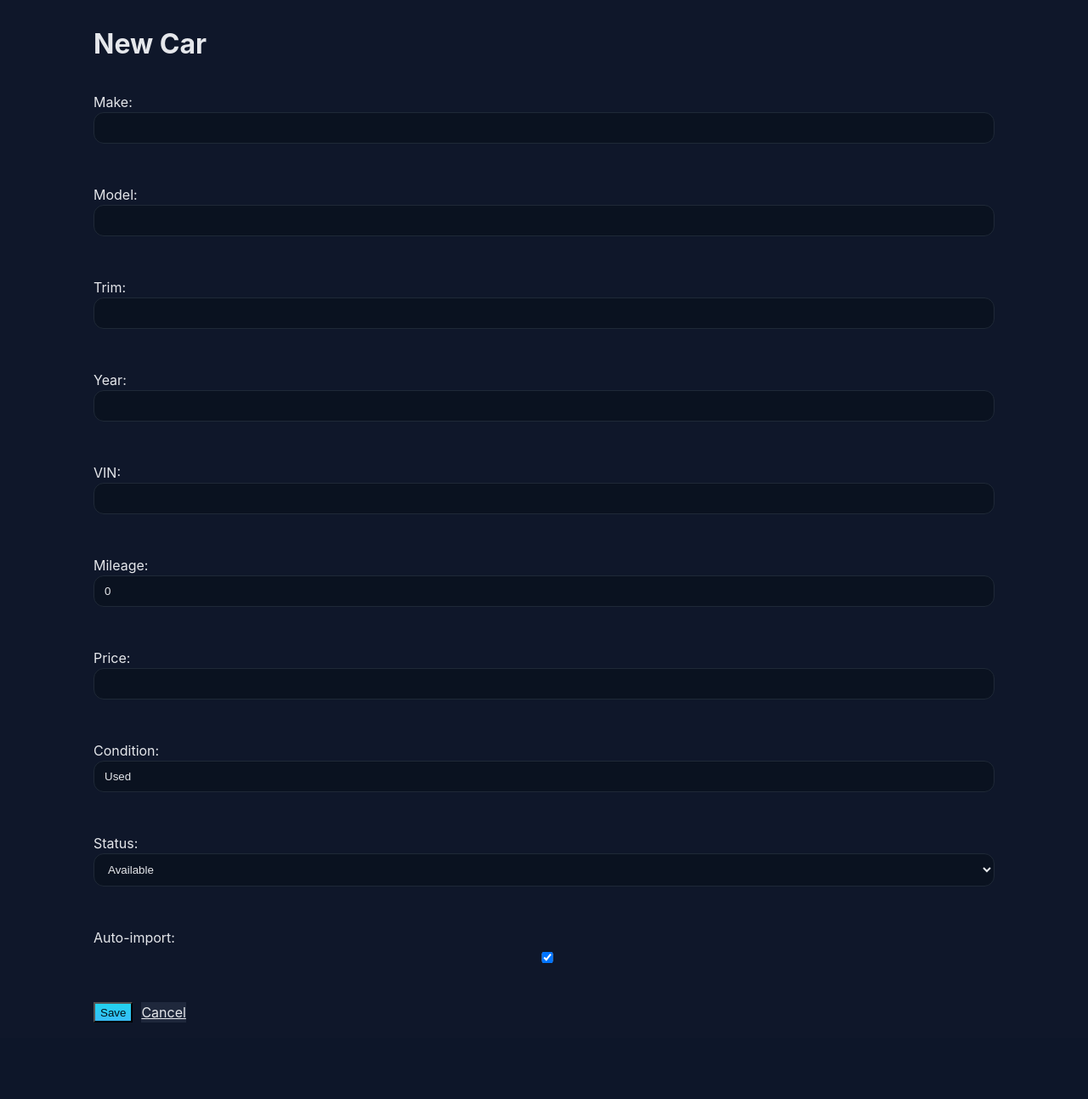
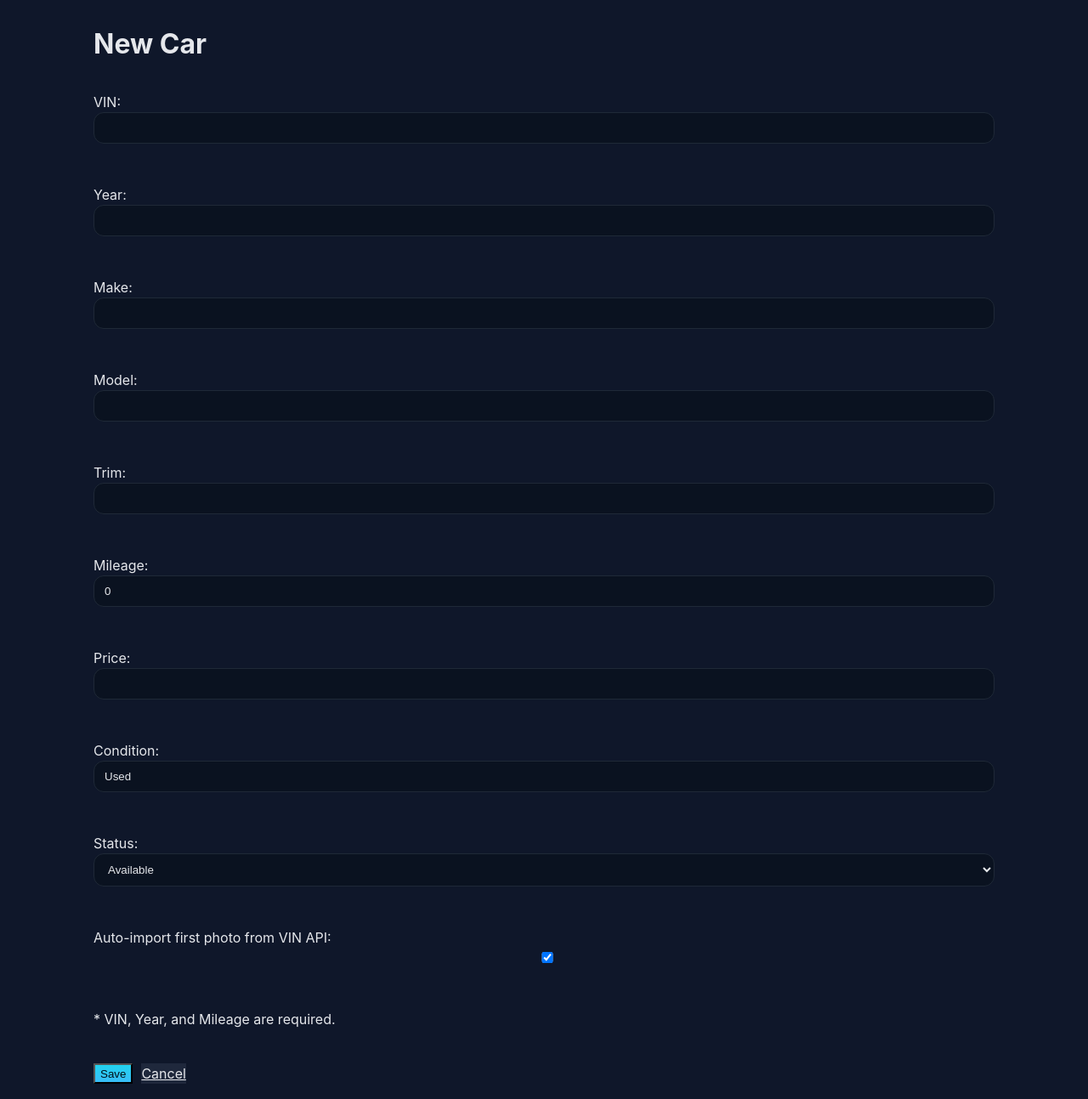
Before and after one commit to Mkac0/Echoes, a Django app: page /cars/new/ in a window 1280 px wide. Shown: the part 65-1358 px from the top of the page at 85% size. Before the commit the page ends 1268 px from the top, so only its background shows below. Run offline with Django 5.2, Linux system fonts and the light colour scheme; the visitor is signed in with stand-in values (Sample User, id 1).

Commit message:
made mileage also required

```diff
--- a/autolot/forms.py
+++ b/autolot/forms.py
@@ -4,17 +4,32 @@ from .models import Profile, Car, CarPhoto, CustomerLead
 from .services import fetch_vehicle_by_vin
 
 class CarForm(forms.ModelForm):
-    auto_import_photo = forms.BooleanField(
-        required=False, initial=True,
-        label='Auto-import'
-    )
+    auto_import_photo = forms.BooleanField(required=False, initial=True, label='Auto-import first photo from VIN API')
+
     class Meta:
         model = Car
-        fields = ['make', 'model', 'trim', 'year', 'vin', 'mileage', 'price', 'condition', 'status']
-    def clean_vin(self):
-        vin = self.cleaned_data.get('vin')
-        if not vin or len(vin) != 17:
-            return {"error": "VIN must be 17 characters."}
+        fields = ['vin', 'year', 'make', 'model', 'trim', 'mileage', 'price', 'condition', 'status']
+
+    def __init__(self, *args, **kwargs):
+        super().__init__(*args, **kwargs)
+        self.fields['vin'].required = True
+        self.fields['year'].required = True
+        self.fields['mileage'].required = True
+        for name in ['make', 'model', 'trim', 'price', 'condition', 'status']:
+            self.fields[name].required = False
+
+    def clean(self):
+        cleaned = super().clean()
+        vin = cleaned.get('vin')
+        if vin:
+            data = fetch_vehicle_by_vin(vin) or {}
+            cleaned['make']  = cleaned.get('make')  or data.get('make')
+            cleaned['model'] = cleaned.get('model') or data.get('model')
+            cleaned['year']  = cleaned.get('year')  or data.get('year')
+        for field in ['vin', 'year', 'mileage']:
+            if not cleaned.get(field):
+                self.add_error(field, f'{field.title()} is required.')
+        return cleaned
 
 class ProfileForm(forms.ModelForm):
     class Meta:
--- a/autolot/models.py
+++ b/autolot/models.py
@@ -27,7 +27,7 @@ class Car(models.Model):
     model = models.CharField(max_length=50, blank=True)
     trim = models.CharField(max_length=50, blank=True)
     year = models.PositiveIntegerField(validators=[MinValueValidator(1900)])
-    vin = models.CharField('VIN', max_length=17, unique=True, null=True, blank=True)
+    vin = models.CharField('VIN', max_length=17, unique=True)
     mileage = models.PositiveBigIntegerField(default=0)
     price = models.DecimalField(max_digits=10, decimal_places=2, null=True, blank=True, validators=[MinValueValidator(0)])
     condition = models.CharField(max_length=20, default='Used', blank=True)
--- a/autolot/templates/autolot/car_list.html
+++ b/autolot/templates/autolot/car_list.html
@@ -3,7 +3,7 @@
 
 <h1>Inventory</h1>
 <form class="card-form-container" method="get">
-    <input type="text" name="q" placeholder="Search make/model/VIN" value="{{ request.GET.q }}">
+    <input type="text" name="query" placeholder="Search VIN" value="{{ request.GET.query }}">
     <div class="search-actions">
         <select name="status">
         <option value="">Any</option>
--- a/autolot/templates/autolot/form.html
+++ b/autolot/templates/autolot/form.html
@@ -5,6 +5,7 @@
 <form method="post" enctype="multipart/form-data">
     {% csrf_token %}
     {{ form.as_p }}
+    <p class="meta">* VIN, Year, and Mileage are required.</p>
     <div class="action-links">
         <button class="btn-primary" type="submit">Save</button>
         <a class="btn" href="{% url 'car-list' %}">Cancel</a>
--- a/autolot/views.py
+++ b/autolot/views.py
@@ -54,10 +54,10 @@ class CarList(ListView):
     template_name = 'autolot/car_list.html'
     def get_queryset(self):
         queryset = super().get_queryset()
-        query = self.request.GET.get('query')
+        query = self.request.GET.get('query') or ''
         status = self.request.GET.get('status')
         if query:
-            queryset = queryset.filter(Q(make__icontains=query) | Q(model__icontains=query) | Q(vin__icontains=query)).distinct()
+            queryset = queryset.filter(vin_icontains=query)
         if status:
             queryset = queryset.filter(status=status)
         return queryset
```
Also changed, not shown: autolot/migrations/0005_alter_car_vin.py (added).
